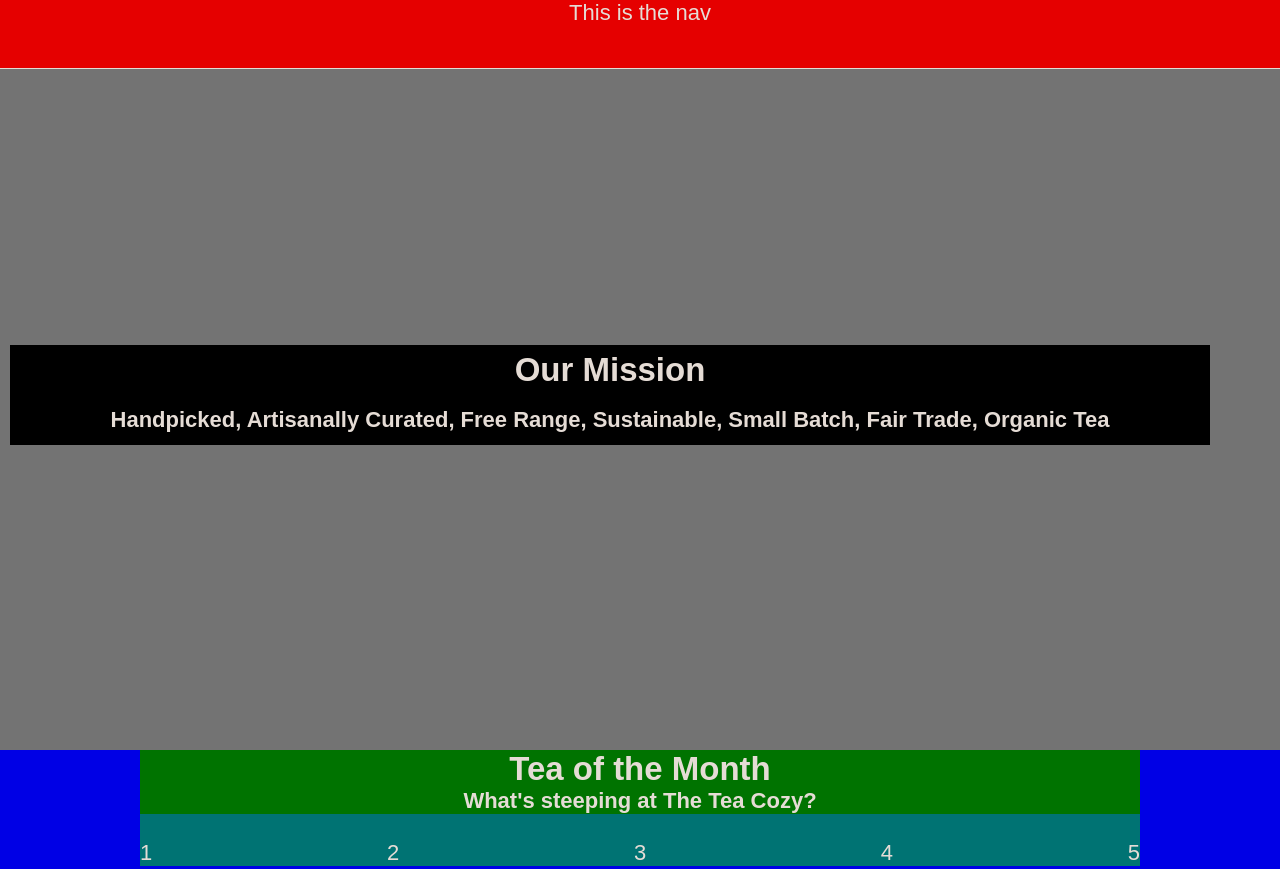
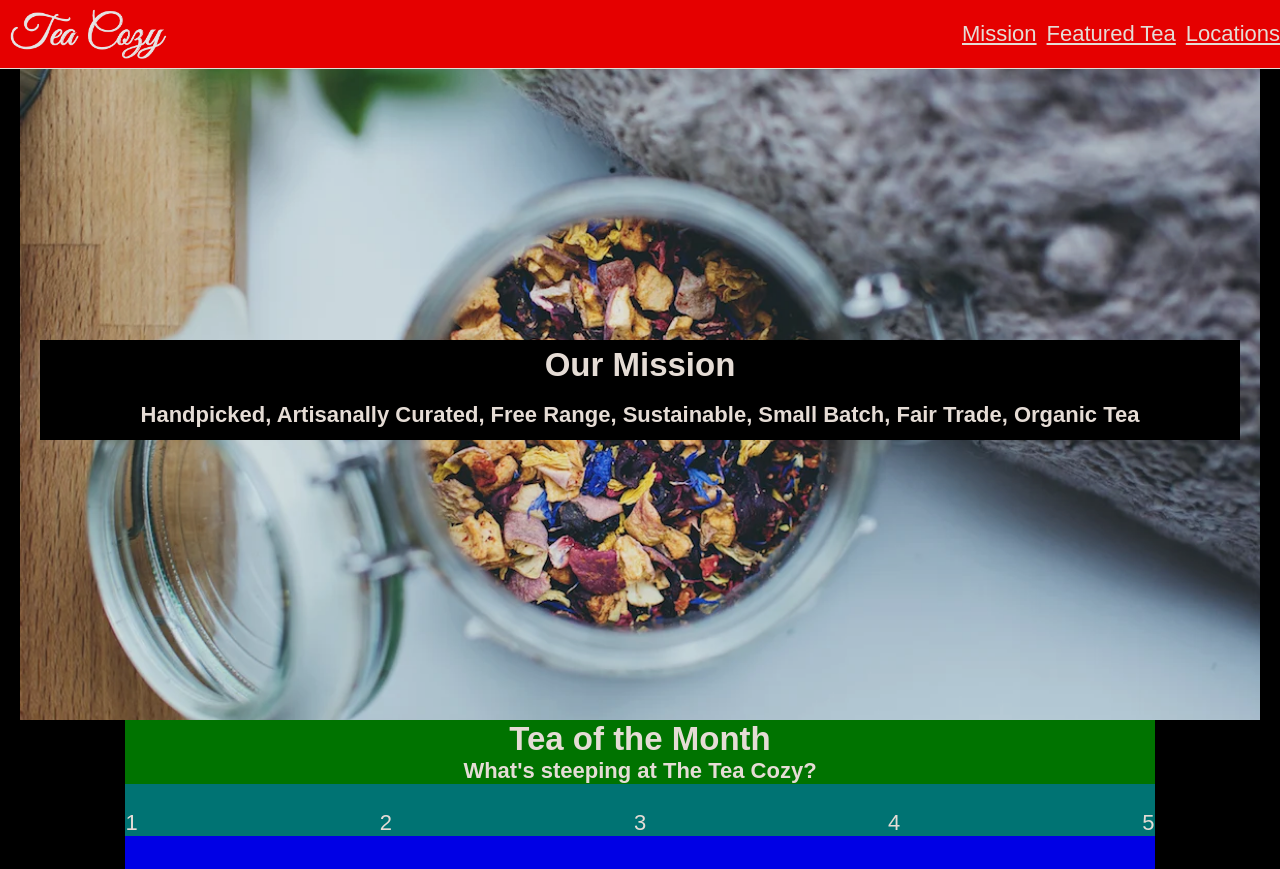
Before and after one commit to WebDevBrum/Tea-Cozy, a plain HTML site: page index.html in a window 1280 px wide. Shown: the top 869 px of the page. Drawn offline with Linux system fonts and the light colour scheme.

Commit message:
page layout

```diff
--- a/index.html
+++ b/index.html
@@ -9,7 +9,18 @@
 </head>
 
 <body>
-  <nav class="head__nav">This is the nav</nav>
+  <nav class="head__nav">
+    <img class="logo" src="./images/img-tea-cozy-logo.webp">
+    <div>
+      <ul>
+        <li>Mission</li>
+        <li>Featured Tea</li>
+        <li>Locations</li>
+      </ul>
+    </div>
+  </nav>
+  <div class="content">
+
     <header class="head">
       <div class="head__title">
         <h2>Our Mission</h2>
@@ -45,6 +56,7 @@
       </div>
     </main>
     <section class="location">This is the location section</section>
+  </div>
   <footer class="footer">This is the footer div</footer>
 </body>
 
--- a/style.css
+++ b/style.css
@@ -25,12 +25,15 @@ body {
 
 .head {
   display: flex;
-  background-color: grey;
-  height: 75rem;
+  height: 70rem;
+
+  justify-content: center;
   align-items: center;
   padding-top: 4rem;
   padding-left: 10px;
   padding-right: 10px;
+  background-image: url("./images/img-mission-background.webp");
+  background-size: cover;
 }
 
 .head__nav {
@@ -39,6 +42,29 @@ body {
   position: fixed;
   width: 100%;
   border-bottom: 0.1rem solid seashell;
+  display: flex;
+  justify-content: space-between;
+  align-items: center;
+}
+
+.logo {
+  height: 50px;
+  margin-left: 10px;
+
+}
+
+.head__nav ul {
+  display: flex;
+}
+
+.head__nav ul li {
+  margin-left: 10px;
+  text-decoration: underline;
+  list-style-type: none;
+}
+
+.content {
+  padding: 2rem;
 }
 
 .head__title {
@@ -49,33 +75,36 @@ body {
 }
 
 .inventory {
-  justify-content: center;
+  margin: 0 auto;
   background-color: blue;
   height: 60rem;
-  width: 100%;
+  width: 83%;
 }
 
 .inventory__title {
   background-color: green;
-  width: 100rem;
+  width: 100%;
   margin: auto;
 }
 
 .inventory__images {
   display: flex;
   background-color: teal;
-  width: 100rem;
+  width: 100%;
   margin: auto;
   justify-content: space-between;
 
 }
 
 .location {
+  margin: 0 auto;
   background-color: purple;
   height: 70rem;
+  width: 83%;
 
 }
 
 .footer {
   height: 5rem;
+  width: 100%;
 }
```
Lines whose indentation alone changed are shown as unchanged.
